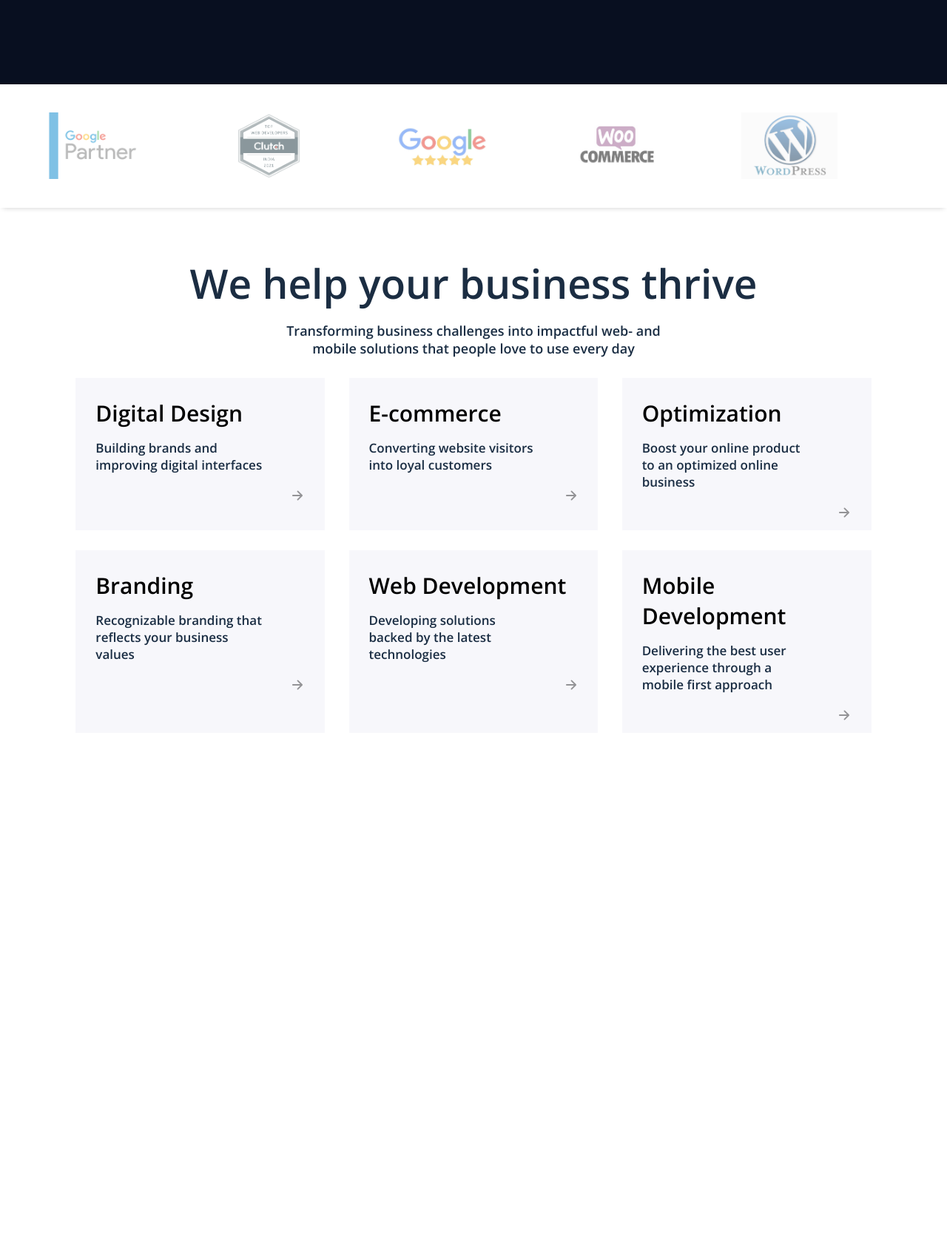
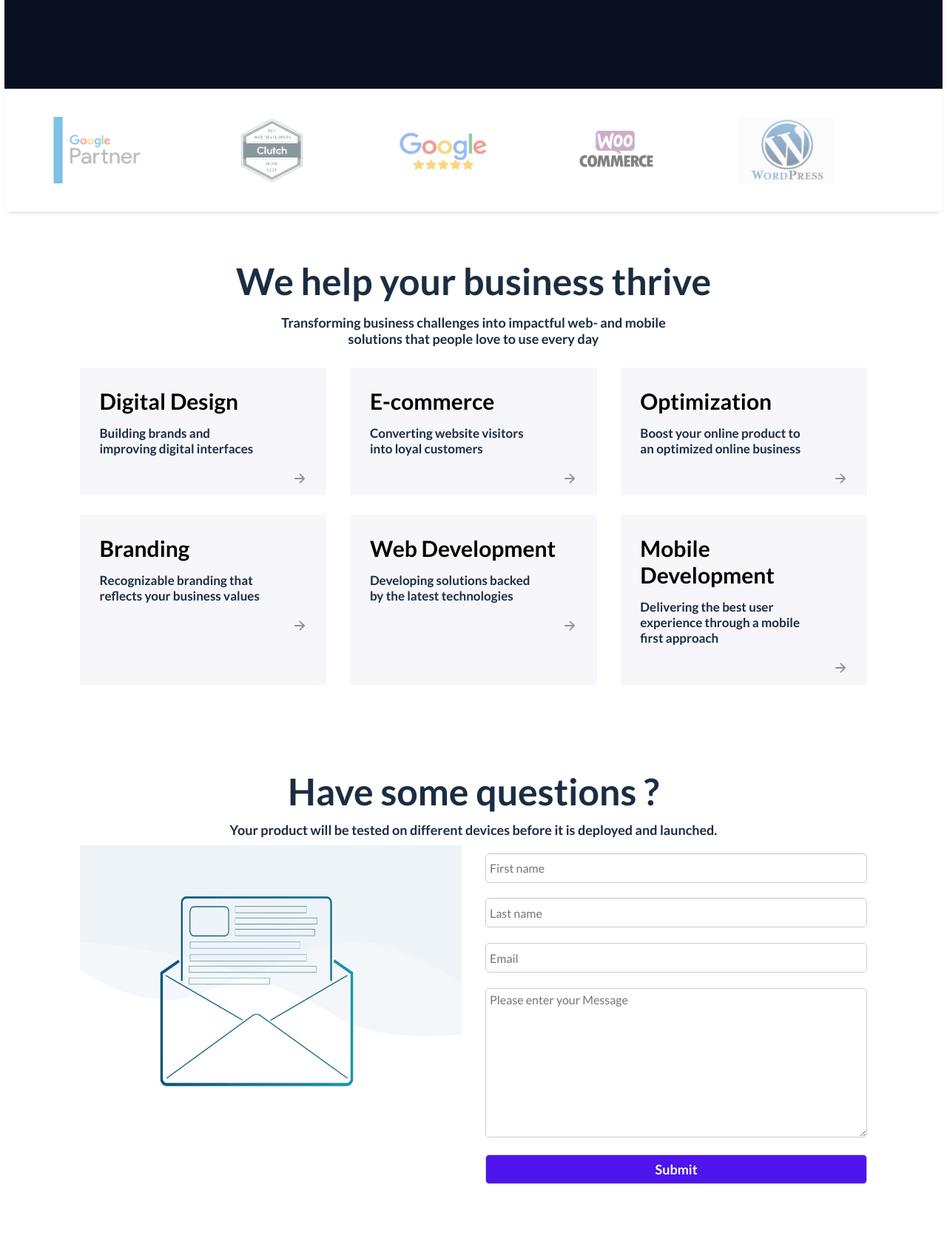
Before and after one commit to satyammishra0/pkSolutions, a plain HTML site: page index.html in a window 1280 px wide. Shown: the part 536-2214 px from the top of the page at 74% size. Before the commit the page ends 1577 px from the top, so only its background shows below. Drawn offline with nearby package versions, Linux system fonts and the light colour scheme.

Commit message:
some changes in global css

```diff
--- a/assets/css/contact.css
+++ b/assets/css/contact.css
@@ -4,9 +4,7 @@
 
 .contact-us > h2 {
   text-align: center;
-  font-size: 45px;
 }
-
 .contact-us > p {
   text-align: center;
   margin: 1% 0;
@@ -39,14 +37,7 @@
 }
 
 .contact-us-grid-right > input[type="submit"] {
-  background-image: linear-gradient(
-    to right top,
-    #007aff,
-    #8f66ee,
-    #c94ad0,
-    #ed27a8,
-    #ff007b
-  );
+  background-color: var(--primary-violet);
   color: #fff;
   font-weight: bold;
   font-size: 18px;
--- a/assets/css/global.css
+++ b/assets/css/global.css
@@ -7,7 +7,7 @@
   text-decoration: none;
   list-style: none;
   color: #1a2d43;
-  font-family: "Open Sans", sans-serif;
+  font-family: "Lato", sans-serif;
 }
 
 /* roots */
@@ -26,3 +26,7 @@
   --gray: #ccc;
   --light-background-white: #f7f7fb;
 }
+
+body {
+  padding: 0.5%;
+}
--- a/assets/css/style.css
+++ b/assets/css/style.css
@@ -102,8 +102,7 @@ header {
   padding: var(--section-padding);
   text-align: center;
 }
-.service-section > h2 {
-}
+
 .service-section > p {
   color: #1a2d43;
   font-size: 18px;
--- a/assets/css/utility.css
+++ b/assets/css/utility.css
@@ -42,7 +42,7 @@
 }
 
 .main-heading {
-  font-size: 55px;
+  font-size: 50px;
   font-weight: 600;
   color: #1b2d42;
 }
@@ -94,7 +94,6 @@
   border: 1px solid var(--white);
 }
 
-
 .anchor {
   padding: 10px 20px;
   font-family: var(--heading-font);
--- a/index.html
+++ b/index.html
@@ -9,12 +9,10 @@
     <link rel="stylesheet" href="./assets/css/global.css" />
     <link rel="stylesheet" href="./assets/css/utility.css" />
     <link rel="stylesheet" href="./assets/css/style.css" />
-    <link rel="preconnect" href="https://fonts.googleapis.com" />
-    <link rel="preconnect" href="https://fonts.gstatic.com" crossorigin />
-    <link
-      href="https://fonts.googleapis.com/css2?family=Open+Sans:ital,wght@0,300;0,600;0,700;0,800;1,500;1,600;1,700;1,800&display=swap"
-      rel="stylesheet"
-    />
+    <link rel="stylesheet" href="./assets/css/contact.css" />
+   <link rel="preconnect" href="https://fonts.googleapis.com">
+<link rel="preconnect" href="https://fonts.gstatic.com" crossorigin>
+<link href="https://fonts.googleapis.com/css2?family=Lato:wght@300;400;700;900&display=swap" rel="stylesheet">
   </head>
   <body>
     <!-- first landing section include header -->
@@ -56,7 +54,7 @@
             </li> -->
             <li>
               <div class="link-item">
-                <a class="line-ani" href="#">Contac Us</a>
+                <a class="line-ani" href="#">Contact Us</a>
               </div>
             </li>
           </ul>
@@ -140,7 +138,37 @@
       </div>
     </section>
     <!-- services section end -->
-
+    <!-- ------------------------ -->
+    <!-- -----Contact us section -->
+    <!-- ------------------------ -->
+    <section class="contact-us">
+      <h2 class="main-heading">Have some questions ?</h2>
+      <p class="text">
+        Your product will be tested on different devices before it is deployed
+        and launched.
+      </p>
+      <div class="contact-us-grid grid grid-2">
+        <div class="contact-us-grid-left">
+          <img
+            src="./assets/images/mail.jpg"
+            alt="Best digital marketing company"
+          />
+        </div>
+        <div class="contact-us-grid-right">
+          <input type="text" placeholder="First name" />
+          <input type="text" placeholder="Last name" />
+          <input type="Email" placeholder="Email" />
+          <textarea
+            name="message"
+            placeholder="Please enter your Message"
+            id=""
+            cols="30"
+            rows="10"
+          ></textarea>
+          <input type="submit" placeholder="Submit" />
+        </div>
+      </div>
+    </section>
     <!-- ionic js links -->
     <script
       type="module"
```
Also changed, not shown: contact.html (+1 -31 lines).
